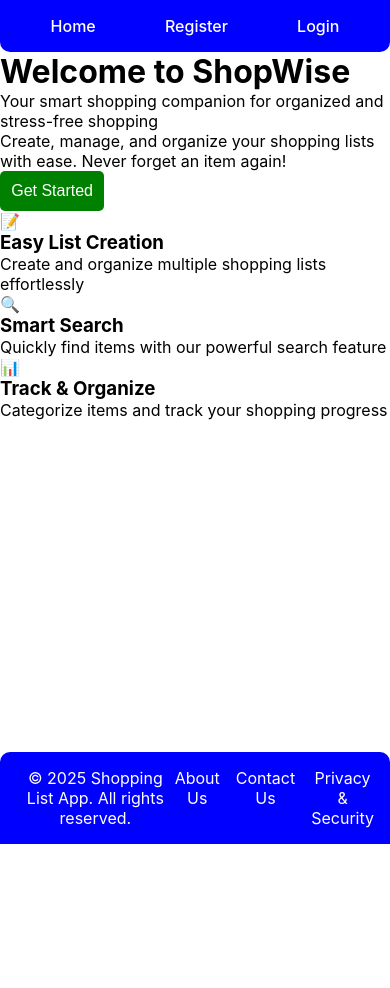
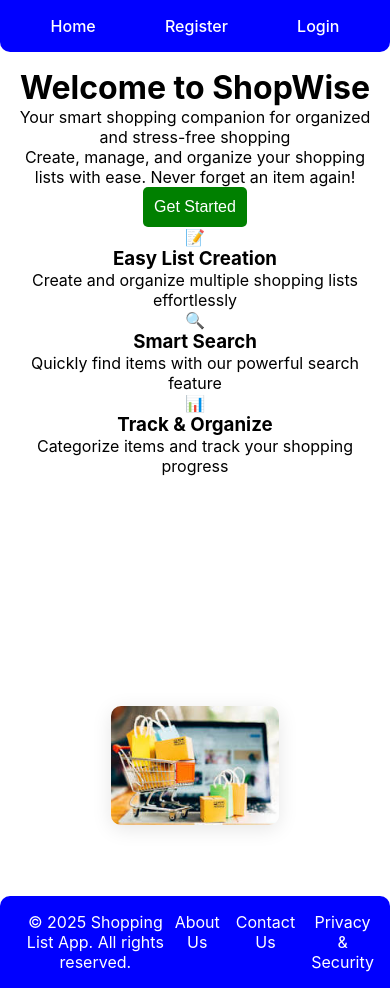
Before and after one commit to Mluleki23/Task-5-Shopping-List-App-, a React (Vite) app: page / in a window 390 px wide. Before the commit the page ends 844 px from the top, so only its background shows below. Built offline with nearby package versions, Linux system fonts and the light colour scheme.

Commit message:
added an image on my home page

```diff
--- a/src/App.css
+++ b/src/App.css
@@ -1022,6 +1022,58 @@ button.navbar-link {
   cursor: pointer;
 }
 
+/* Home Page Styles */
+.home-page {
+  display: flex;
+  align-items: center;
+  justify-content: space-between;
+  min-height: 100vh;
+  padding: 2rem;
+  max-width: 1200px;
+  margin: 0 auto;
+  gap: 2rem;
+}
+
+.home-content {
+  flex: 1;
+  max-width: 50%;
+}
+
+.home-image {
+  flex: 1;
+  display: flex;
+  justify-content: center;
+  align-items: center;
+}
+
+.home-image img {
+  max-width: 100%;
+  height: auto;
+  border-radius: 10px;
+  box-shadow: 0 4px 20px rgba(0, 0, 0, 0.1);
+}
+
+/* Responsive Home Page */
+@media (max-width: 768px) {
+  .home-page {
+    flex-direction: column;
+    text-align: center;
+    padding: 1rem;
+  }
+
+  .home-content {
+    max-width: 100%;
+  }
+
+  .home-image {
+    margin-top: 2rem;
+  }
+
+  .home-image img {
+    max-width: 80%;
+  }
+}
+
 /* Responsive Design */
 @media (max-width: 768px) {
   .shopping-list-stats {
--- a/src/pages/Home.tsx
+++ b/src/pages/Home.tsx
@@ -44,6 +44,9 @@ export default function Home() {
           </div>
         </div>
       </div>
+      <div className="home-image">
+        <img src="/src/images/download.jpg" alt="Shopping illustration" />
+      </div>
     </div>
   );
 }
```
Also changed, not shown: src/images/download.jpg (added).
